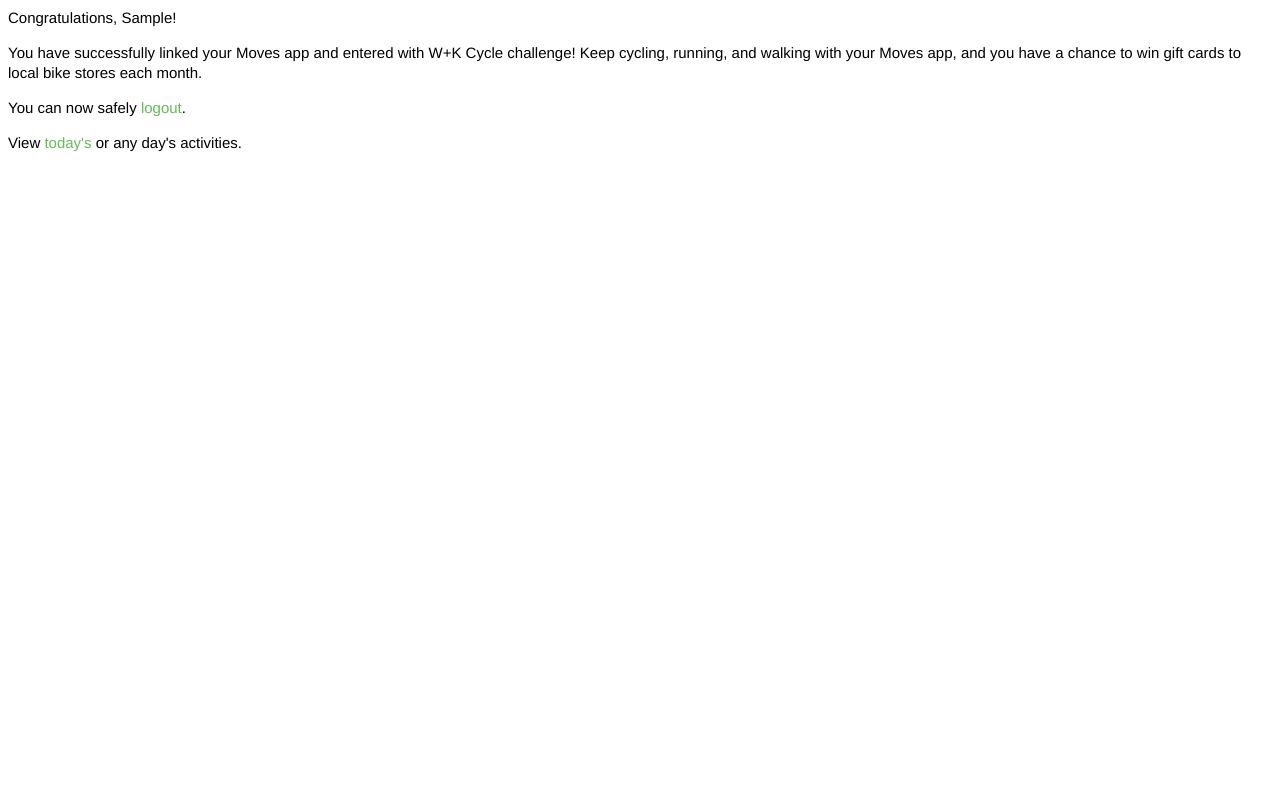
After one commit to hezhao/cycle, a Flask app: template templates/home.html in a window 1280 px wide. The commit adds this page. Run offline with Flask 2, Linux system fonts and the light colour scheme; the template is opened without the code that fills it: most values are stand-ins (such as "Sample title", 1, 10 or a date in 2020).

Commit message:
stored user name and email to redis, moved home page to templates

```diff
--- a/app.py
+++ b/app.py
@@ -18,22 +18,25 @@
 moves           = MovesClient(client_id, client_secret)
 store           = Store(redis_url)
 
-
 @app.route('/')
 def index():
     if 'access_token' not in session:
-        oauth_return_url = url_for('oauth_return', _external=True)
-        auth_url = moves.build_oauth_url(oauth_return_url)
-        return 'Authorize this application: <a href="%s">%s</a>' % \
-            (auth_url, auth_url)
-    return redirect(url_for('show_info'))
+        return app.send_static_file('register.html')
+    return redirect(url_for('home'))
 
-@app.route('/home', methods=['POST'])
-def home():
-    firstname = request.form['firstname']
-    lastname  = request.form['lastname']
-    email     = request.form['email']
-    return '%s %s<br />%s' % (firstname, lastname, email)
+@app.route('/', methods=['POST'])
+def index_post():
+    '''
+    Return action from register page
+    TODO: validate name and email entries
+    '''
+    session['first_name']       = request.form['first_name']
+    session['last_name']        = request.form['last_name']
+    session['email_address']    = request.form['email_address']
+
+    oauth_return_url = url_for('oauth_return', _external=True)
+    auth_url = moves.build_oauth_url(oauth_return_url)
+    return redirect(auth_url)
 
 
 @app.route('/oauth_return')
@@ -49,19 +52,18 @@
     session['access_token'] = response['access_token']
     session['user_id'] = response['user_id']
 
-    # user:[user_id] = access_token
+    # HSET user:[user_id] access_token
+    # HSET user:[user_id] refresh_token
+    # HSET user:[user_id] first_name
+    # HSET user:[user_id] last_name
+    # HSET user:[user_id] email
     store.set_access_token(session['user_id'], response['access_token'])
+    store.set_refresh_token(session['user_id'], response['refresh_token'])
+    store.set_first_name(session['user_id'], session['first_name'])
+    store.set_last_name(session['user_id'], session['last_name'])
+    store.set_email_address(session['user_id'], session['email_address'])
 
-    # user:[user_id] = refresh_token
-    store.set_refresh_token(session['user_id'], response['refresh_token'])
-
-    return redirect(url_for('show_info'))
-
-
-@app.route('/register')
-def register():
-    '''Ask user to fill in name and email address'''
-    return app.send_static_file('register.html')
+    return redirect(url_for('home'))
 
 
 @app.route('/logout')
@@ -71,13 +73,10 @@
     return redirect(url_for('index'))
 
 
-@app.route('/info')
-def show_info():
+@app.route('/home')
+def home():
     profile = moves.user_profile(access_token=session['access_token'])
-    response = 'User ID: %s<br />First day using Moves: %s' % \
-        (profile['userId'], profile['profile']['firstDate'])
-    return response + "<br /><a href=\"%s\">Info for today</a>" % url_for('today') + \
-        "<br /><a href=\"%s\">Logout</a>" % url_for('logout')
+    return render_template('home.html', first_name = session['first_name'])
 
 
 @app.route('/day/<yyyyMMdd>')
@@ -104,7 +103,5 @@
     return given_day(today)
 
 
-
-
 if __name__ == '__main__':
     app.run(host='0.0.0.0', debug=True)
--- a/static/style.css
+++ b/static/style.css
@@ -1,19 +1,20 @@
-::selection{ background-color: #E13300; color: white; }
-::moz-selection{ background-color: #E13300; color: white; }
-::webkit-selection{ background-color: #E13300; color: white; }
-
 body {
     font-family: "Helvetica Neue",Helvetica,Arial,"Lucida Grande",sans-serif;
-    color: #888;
+    color: #000000;
     font-style: normal;
-    font-size: 14px;
-    line-height: 22px;
+    font-size: 15px;
+    line-height: 20px;
 }
 
 a {
-    color: #003399;
+    color: #66ba58;
     background-color: transparent;
     font-weight: normal;
+    text-decoration: none;
+}
+
+a:hover {
+    text-decoration: underline;
 }
 
 .title {
--- /dev/null
+++ b/templates/home.html
@@ -0,0 +1,12 @@
+<html>
+    <head>
+        <title>Registration Success</title>
+        <link rel=stylesheet type=text/css href="../static/style.css">
+    </head>
+    <body>
+        <p>Congratulations, {{first_name}}!</p>
+        <p>You have successfully linked your Moves app and entered with W+K Cycle challenge! Keep cycling, running, and walking with your Moves app, and you have a chance to win gift cards to local bike stores each month.</p>
+        <p>You can now safely <a href='/logout'>logout</a>.</p>
+        <p>View <a href='/today'>today's</a> or any day's activities.</p>
+    </body>
+</html>
```
Also changed, not shown: static/register.html (+4 -4 lines), store/_store.py (+7 -6 lines).
